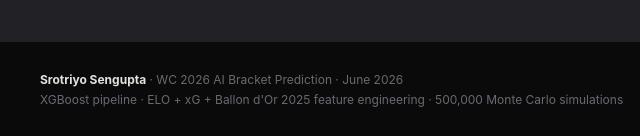
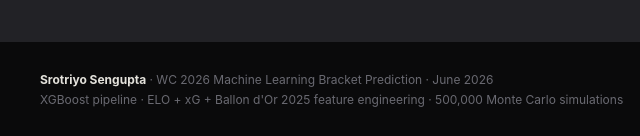
Before and after one commit to SROTRIYOSENGUPTA/wc2026-prediction, a plain HTML site: page index.html in a window 1280 px wide. Shown: the part 3100-3236 px from the top of the page, 0-640 px from the left. Drawn offline with Linux system fonts and the light colour scheme.

Commit message:
Footer: 'AI Bracket Prediction' -> 'Machine Learning Bracket Prediction'

```diff
--- a/index.html
+++ b/index.html
@@ -689,7 +689,7 @@ html{
 <!-- FOOTER -->
 <footer class="footer">
   <div class="footer-left">
-    <strong>Srotriyo Sengupta</strong> · WC 2026 AI Bracket Prediction · June 2026<br>
+    <strong>Srotriyo Sengupta</strong> · WC 2026 Machine Learning Bracket Prediction · June 2026<br>
     XGBoost pipeline · ELO + xG + Ballon d'Or 2025 feature engineering · 500,000 Monte Carlo simulations
   </div>
   <div class="footer-right">
```
